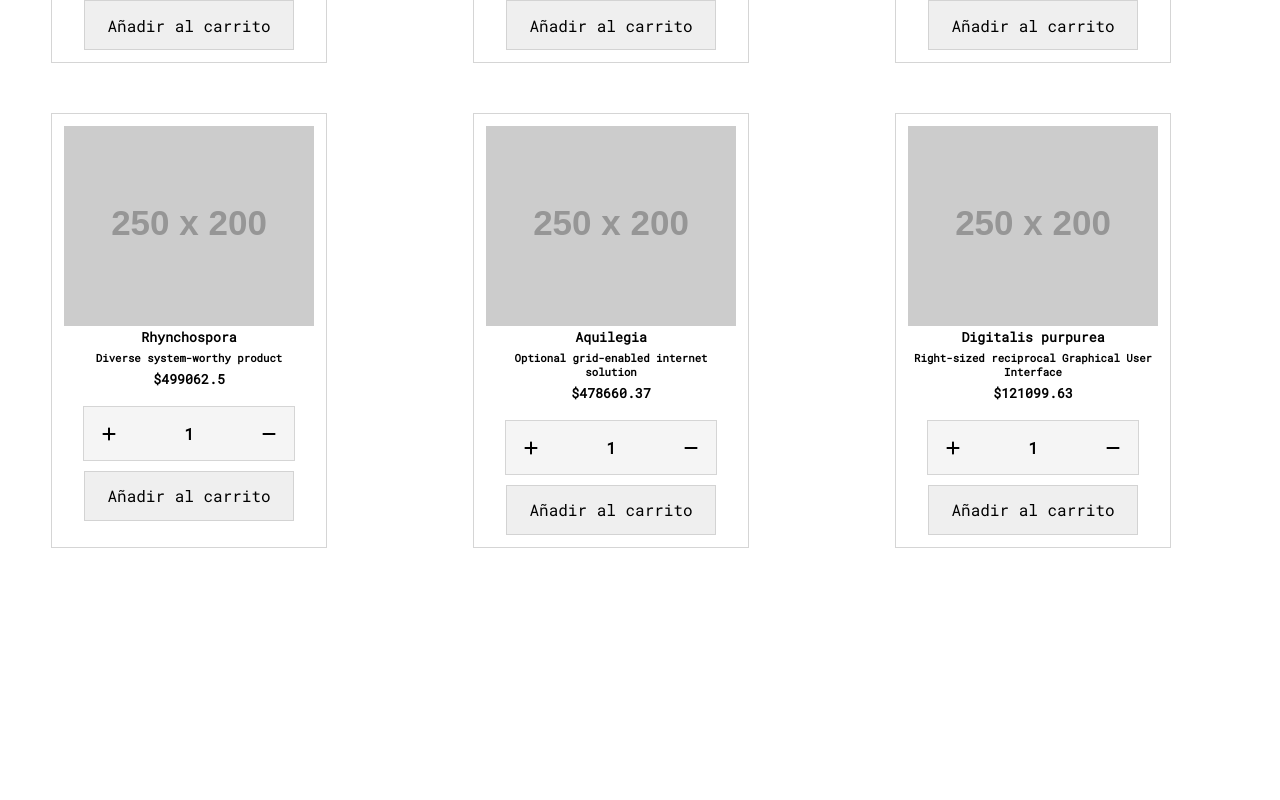
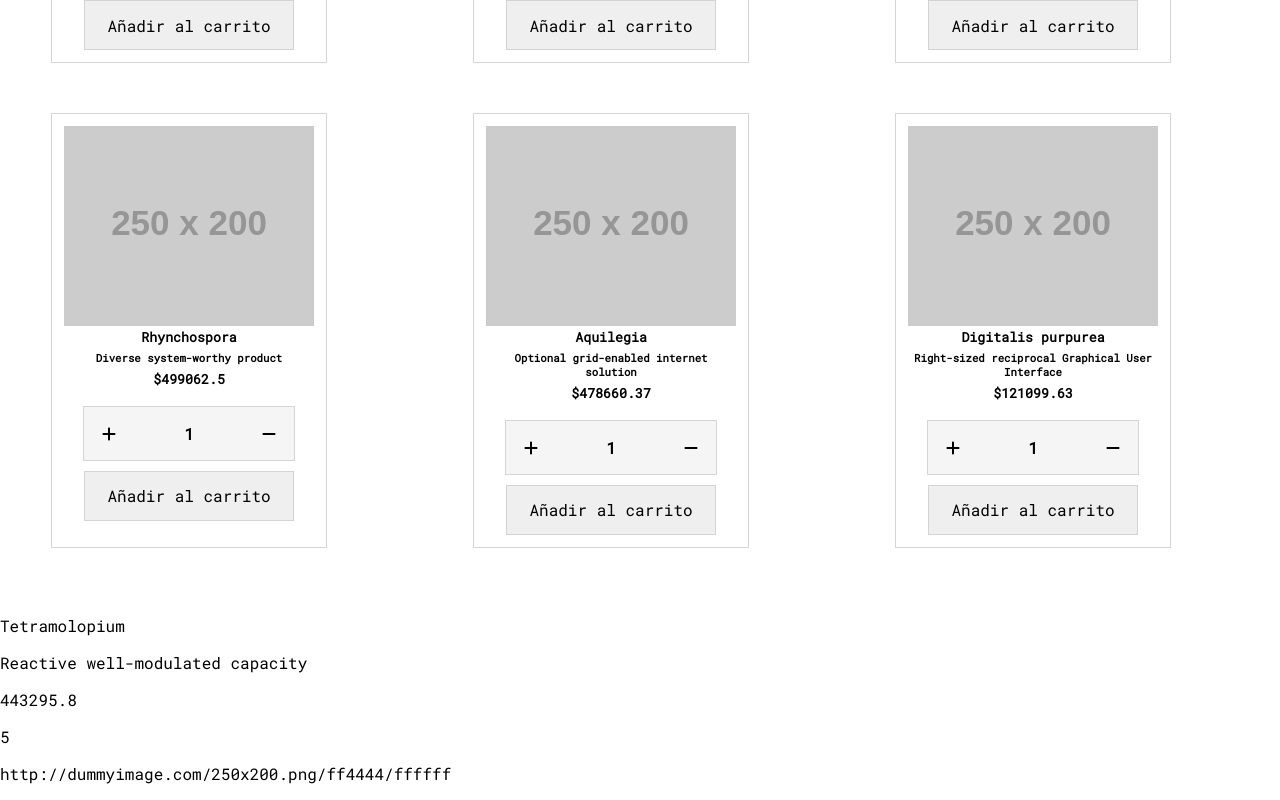
Before and after one commit to Mic4mi/ecommerce, a React (Create React App) app: page /item/1 in a window 1280 px wide. Shown: the part 484-1284 px from the top of the page. Before the commit the page ends 1083 px from the top, so only its background shows below. Built offline with nearby package versions, Linux system fonts and the light colour scheme.

Commit message:
initial load of product

```diff
--- a/src/App.js
+++ b/src/App.js
@@ -1,12 +1,14 @@
 // import './App.css';
 import NavBar from "./components/NavBar/NavBar";
 import ItemListContainer from "./components/ItemListContainer/ItemListContainer";
+import { IntemDetailContainer } from "./components/ItemDetailContainer/IntemDetailContainer";
 
 function App() {
   return (
     <div className="App">
       <NavBar />
       <ItemListContainer greeting="Hello world!" />
+      <IntemDetailContainer />
     </div>
   );
 }
--- /dev/null
+++ b/src/components/ItemDetail/ItemDetail.js
@@ -0,0 +1,13 @@
+import './style.css';
+
+export const ItemDetail = ({ name, description, price, stock, img }) => {
+    return (
+        <>
+            <p>{name}</p>
+            <p>{description}</p>
+            <p>{price}</p>
+            <p>{stock}</p>
+            <p>{img}</p>
+        </>
+    )
+}
--- /dev/null
+++ b/src/components/ItemDetailContainer/IntemDetailContainer.js
@@ -0,0 +1,41 @@
+import './style.css';
+import { useState, useEffect } from "react"
+import mockdata from '../../mockdata/mockdata';
+import { ItemDetail } from '../ItemDetail/ItemDetail';
+
+export const IntemDetailContainer = () => {
+    // TO-DO añadir handling de errores
+    const [product, setProduct] = useState('');
+    const getProduct = () => {
+        return new Promise((resolve, reject) => {
+            setTimeout(() => {
+                resolve(mockdata[0]);
+            }, 2000);
+        })
+    };
+
+    // TO-DO añadir handling de errores
+    useEffect(() => {
+        getProduct()
+            .then((result) => {
+                setProduct(result);
+            })
+    }, []);
+
+    return (
+        <div>
+            {/* {
+                product
+                    ? (<ItemDetail product={product} />)
+                    : (<div>Cargando...</div>)
+            } */}
+            <ItemDetail
+            name={product.name}
+            description={product.description}
+            price={product.price}
+            stock={product.stock}
+            img={product.img}/>
+
+        </div>
+    )
+}
--- a/src/components/ItemListContainer/ItemListContainer.js
+++ b/src/components/ItemListContainer/ItemListContainer.js
@@ -23,7 +23,7 @@ function ItemListContainer({ greeting }) {
     }, []);
 
     return (
-        // // TO-DO estilizar componentes
+        // TO-DO estilizar componentes
         <div className='ListContainer'>
             {/* {greeting} */}
             {
```
Also changed, not shown: src/components/ItemDetail/style.css (added), src/components/ItemDetailContainer/style.css (added).
